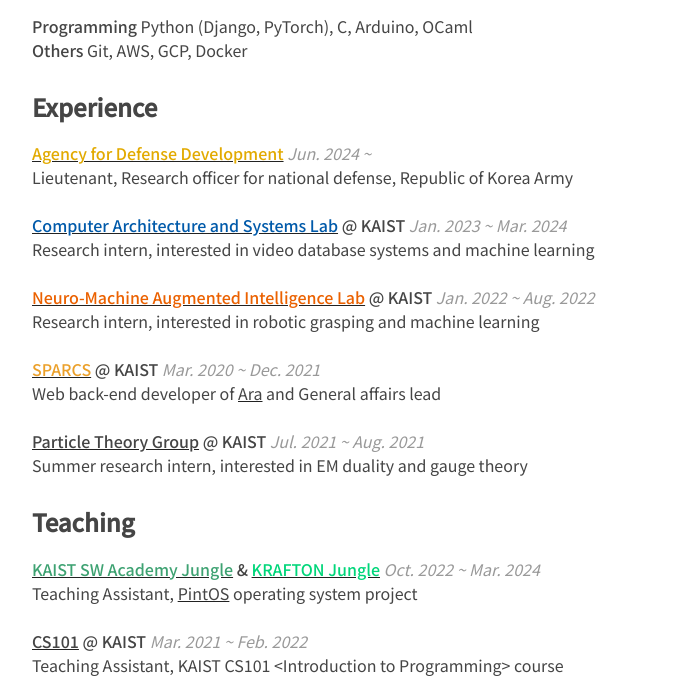
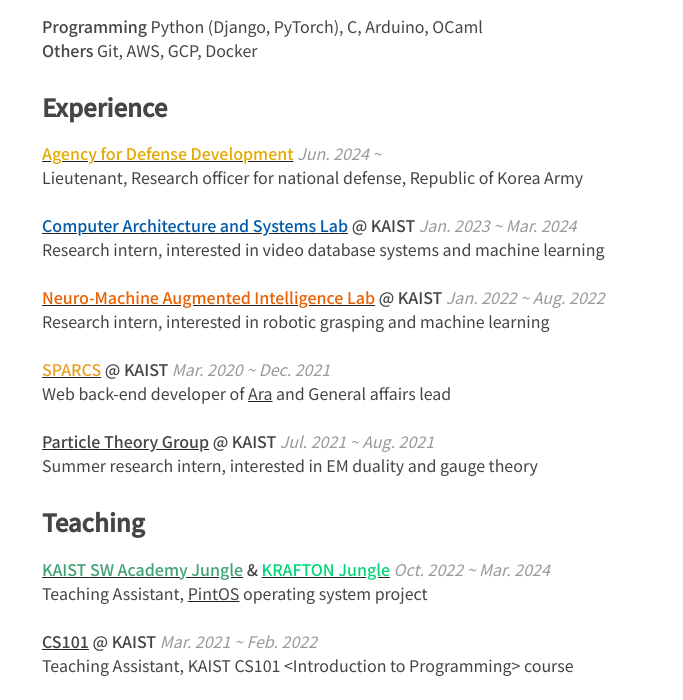
Before and after one commit to iv-y/iv-y.github.io, a plain HTML site: page index.html in a window 1280 px wide. Shown: the part 158-858 px from the top of the page, without its empty margins (298-981 px from the left). Drawn offline with Linux system fonts and the light colour scheme.

Commit message:
Adjust body width

```diff
--- a/static/index.css
+++ b/static/index.css
@@ -4,7 +4,7 @@
     font-size: 16px;
     font-weight: 400;
     margin: 2em auto;
-    max-width: 620px;
+    max-width: 600px;
     padding: 1em;
     text-align: left;
     line-height: 1.5;
```
